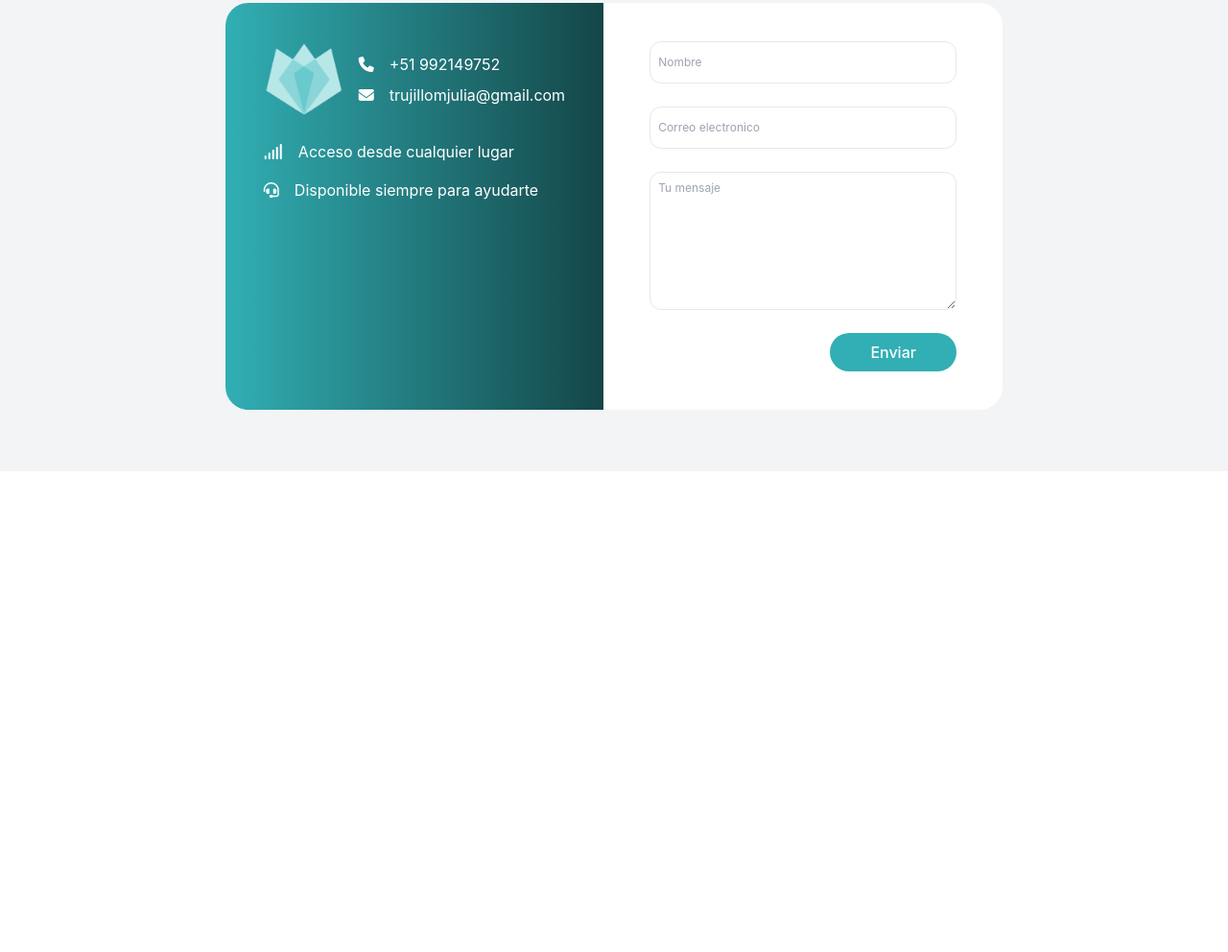
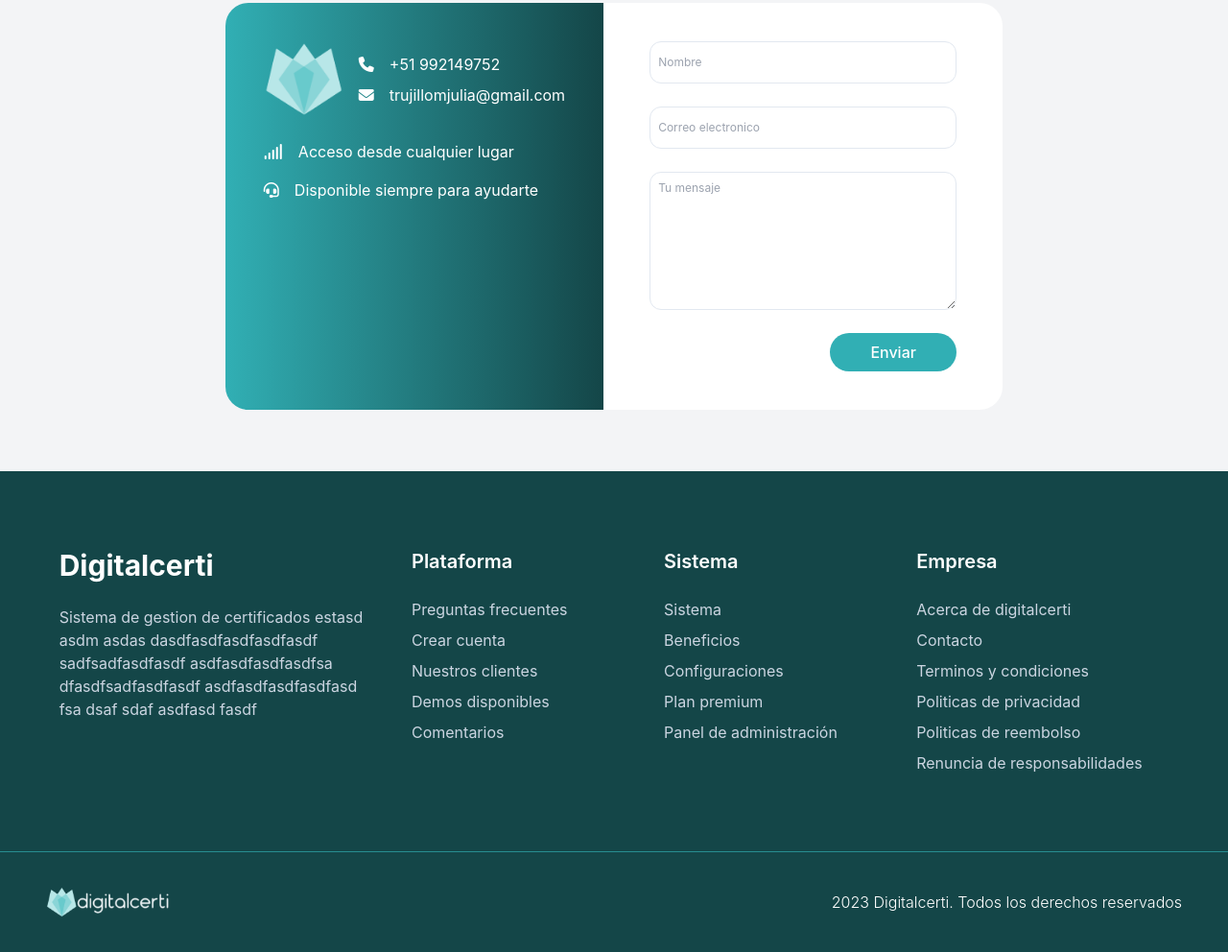
Before and after one commit to DIGITALCERTI/digitalcerti-landing, an Astro site: page / in a window 1280 px wide. Shown: the part 4308-5300 px from the top of the page at 96% size. Before the commit the page ends 4799 px from the top, so only its background shows below. Built offline with nearby package versions, Linux system fonts and the light colour scheme; Astro itself is replaced by a stand-in of ours.

Commit message:
landing page

```diff
--- /dev/null
+++ b/src/components/Footer.astro
@@ -0,0 +1,89 @@
+---
+import LogoWhite from '../assets/logo-white.png'
+import { Image } from 'astro:assets';
+
+---
+
+<div class="w w-screen bg-primary-800">
+  <div class=" py-20 px-12 flex gap-5 justify-around  border-b border-primary-600 ">
+    <div class="flex-2 w-80">
+      <h1 class="text-white text-3xl font-bold mb-6">Digitalcerti</h1>
+      <p class="text-slate-300">Sistema de gestion de certificados estasd asdm
+        asdas
+        dasdfasdfasdfasdfasdf sadfsadfasdfasdf
+        asdfasdfasdfasdfsa
+        dfasdfsadfasdfasdf
+        asdfasdfasdfasdfasd
+        fsa dsaf sdaf asdfasd fasdf</p>
+    </div>
+    <div class="flex w-2/3" >
+      <div class="flex-1">
+        <h5 class="text-white text-xl  font-semibold mb-6">Plataforma</h5>
+        <ul class="text-slate-300 flex flex-col gap-2">
+          <li>
+            <a href="">Preguntas frecuentes</a>
+          </li>
+          <li>
+            <a href="">Crear cuenta</a>
+          </li>
+          <li>
+            <a href="">Nuestros clientes</a>
+          </li>
+          <li>
+            <a href="">Demos disponibles</a>
+          </li>
+          <li>
+            <a href="">Comentarios</a>
+          </li>
+        </ul>
+      </div>
+      <div class="flex-1">
+        <h5 class="text-white text-xl  font-semibold mb-6">Sistema</h5>
+        <ul class="text-slate-300 flex flex-col gap-2">
+          <li>
+            <a href="">Sistema</a>
+          </li>
+          <li>
+            <a href="">Beneficios</a>
+          </li>
+          <li>
+            <a href="">Configuraciones</a>
+          </li>
+          <li>
+            <a href="">Plan premium</a>
+          </li>
+          <li>
+            <a href="">Panel de administración</a>
+          </li>
+        </ul>
+      </div>
+      <div class="flex-1">
+        <h5 class="text-white text-xl  font-semibold mb-6">Empresa</h5>
+        <ul class="text-slate-300 flex flex-col gap-2">
+          <li>
+            <a href="">Acerca de digitalcerti</a>
+          </li>
+          <li>
+            <a href="">Contacto</a>
+          </li>
+          <li>
+            <a href="">Terminos y condiciones</a>
+          </li>
+          <li>
+            <a href="">Politicas de privacidad</a>
+          </li>
+          <li>
+            <a href="">Politicas de reembolso</a>
+          </li>
+          <li>
+            <a href="">Renuncia de responsabilidades</a>
+          </li>
+        </ul>
+      </div>
+    </div>
+  </div>
+  <div class="flex justify-between py-9 px-12 items-center">
+    <Image src={LogoWhite} alt="logo" loading="lazy" height={32} />
+    <p class=" text-white font-light">2023  Digitalcerti. Todos los derechos reservados</p>
+  </div>
+</div>
--- a/src/pages/index.astro
+++ b/src/pages/index.astro
@@ -17,7 +17,7 @@ import LogoWhite from '../assets/logo-white.png'
 import ImgGirlNav from '../assets/img_girl_nav.png'
 
 import PricesCard from '../components/PricesCard.astro'
-
+import Footer from '../components/Footer.astro'
 
 import { Image } from 'astro:assets';
 ---
@@ -156,6 +156,7 @@ import { Image } from 'astro:assets';
 				</div>
 			</div>
 		</section>
+		<Footer/>
 	</main>
 </Layout>
 
```
